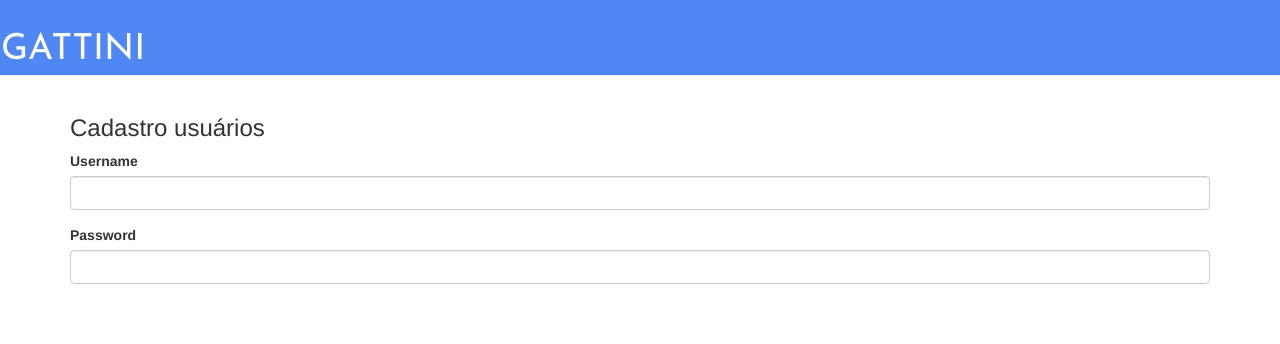
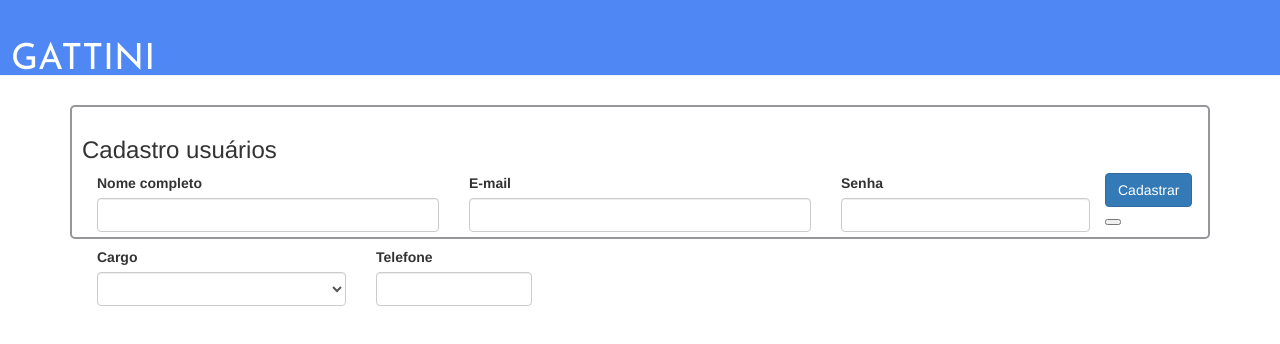
Before and after one commit to ViniciusTei/Gattini, an Electron app: page src/cadastro_usuarios/cadastroUser.html in a window 1280 px wide. Drawn offline with nearby package versions, Linux system fonts and the light colour scheme; files whose address does not match are found by name.

Commit message:
Criado formulário de cadastro do usuário

```diff
--- a/css/estilo.css
+++ b/css/estilo.css
@@ -17,6 +17,7 @@ body {
   color: rgb(255, 255, 255);
   text-align: center;
   font-family: 'Josefin Sans', sans-serif;
+  padding: 1rem;
 }
 
 #hd {
@@ -50,3 +51,10 @@ body {
 .content {
   padding-top: 10%;
 }
+
+.margin-box {
+  margin-top: 1rem;
+  padding: 1rem;
+  border: 2px solid rgb(150, 151, 154);
+  border-radius: 5px;
+}
--- a/src/cadastro_usuarios/cadastroUser.html
+++ b/src/cadastro_usuarios/cadastroUser.html
@@ -32,21 +32,45 @@
     </div>
 
     <div class="container">
+      <div class="margin-box">
         <div class="">
           <h3>Cadastro usuários</h3>
         </div>
         <div class="">
           <form class="" action="" method="post">
-          <div class="form-group">
-            <label for="username">Username</label>
-            <input type="text" name="username" id="username" class="form-control">
+            <div class="form-row">
+              <div class="form-group col-md-4">
+                <label for="inputNome">Nome completo</label>
+                <input type="text" class="form-control" id="inputNome">
               </div>
-          <div class="form-group">
-            <label for="password">Password</label>
-            <input type="password" name="password" id="password" class="form-control">
+              <div class="form-group col-md-4">
+                <label for="inputeEmail">E-mail</label>
+                <input type="text" class="form-control" id="inputeEmail">
               </div>
-
+            </div>
+            <div class="form-row">
+              <div class="form-group col-md-3">
+                <label for="inputSenha">Senha</label>
+                <input type="password" class="form-control" id="inputSenha">
+              </div>
+              <div class="form-group col-md-3">
+                <label for="selectCargo">Cargo</label>
+                <select class="form-control" id="selectCargo">
+                  <option></option>
+                  <option>Psicólogo</option>
+                  <option>Secretária</option>
+                  <option>Estagiário</option>
+                </select>
+              </div>
+              <div class="form-group col-md-2">
+                <label for="inputTel">Telefone</label>
+                <input type="text" class="form-control" id="inputTel">
+              </div>
+            </div>
+            <button type="submit" id="btnCadastrarUser" class="btn btn-primary">Cadastrar</button>
           </form>
+        </div>
+        <button type="button" name="button"></button>
       </div>
     </div>
 
@@ -54,6 +78,6 @@
     <script src="../../node_modules/jquery/dist/jquery.js"></script>
     <script src="../../node_modules/popper.js/dist/umd/popper.js"></script>
     <script src="../../node_modules/bootstrap/dist/js/bootstrap.min.js"></script>
-    <script src="caddastroUser.js"></script>
+    <script src="cadastroUser.js"></script>
   </body>
 </html>
```
Lines whose indentation alone changed are shown as unchanged.
